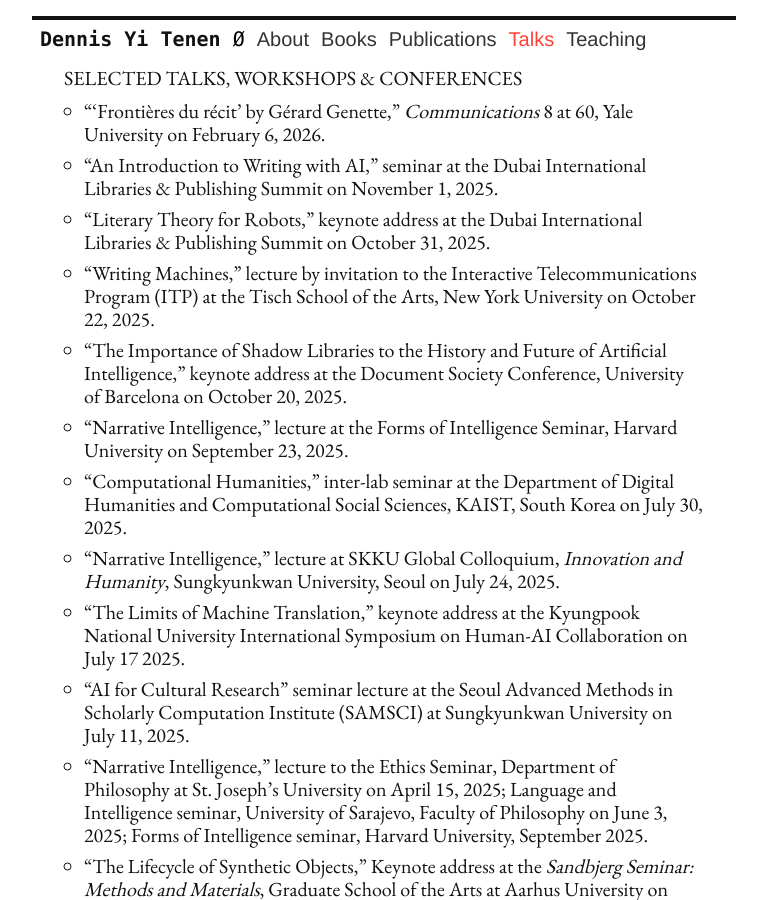
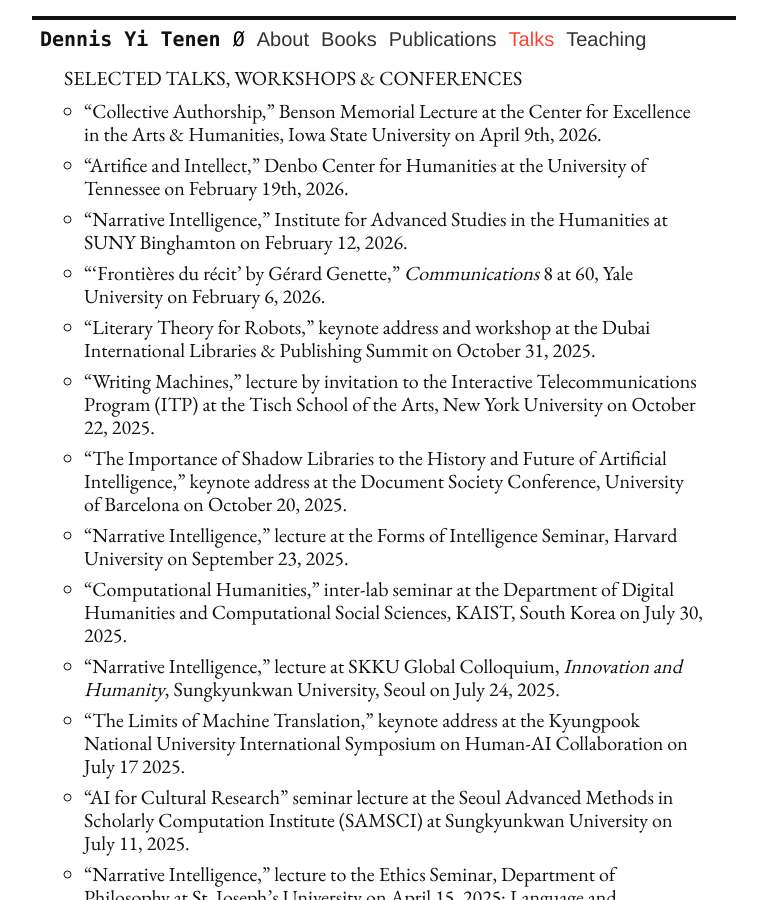
Before and after one commit to denten/denten.github.io, a Jekyll site: the page built from _pages/talks.md, in a window 1280 px wide and 900 px high. Shown: the whole window, without its empty margins (256-1023 px from the left). Built offline with Jekyll 4.4.1, drawn with Linux system fonts in a browser that asks for light colours; nearby versions of some CDN libraries.

Commit message:
update the talks to include recent lectures

```diff
--- a/_includes/CV/06-talks.md
+++ b/_includes/CV/06-talks.md
@@ -1,10 +1,14 @@
 ## Selected Talks, Workshops & Conferences
 
+- "Collective Authorship," Benson Memorial Lecture at the Center for Excellence in the Arts &
+Humanities, Iowa State University on April 9th, 2026.
+- "Artifice and Intellect," Denbo Center for Humanities at the University of Tennessee on
+February 19th, 2026.
+- "Narrative Intelligence," Institute for Advanced Studies in the Humanities at SUNY
+Binghamton on February 12, 2026.
 - "'Frontières du récit' by Gérard Genette," *Communications* 8 at 60, Yale
 University on February 6, 2026.
-- "An Introduction to Writing with AI," seminar at the Dubai International Libraries &
-Publishing Summit on November 1, 2025.
-- "Literary Theory for Robots," keynote address at the Dubai International Libraries &
+- "Literary Theory for Robots," keynote address and workshop at the Dubai International Libraries &
 Publishing Summit on October 31, 2025.
 - "Writing Machines," lecture by invitation to the Interactive Telecommunications Program (ITP)
 at the Tisch School of the Arts, New York University on October 22, 2025.
```
